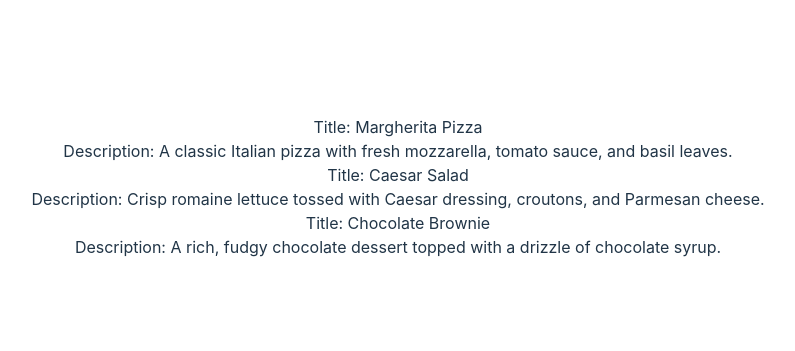
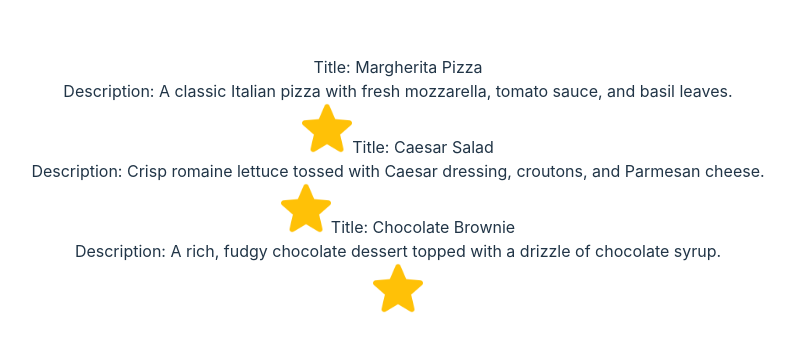
Before and after one commit to Ajarmahh/FoodRecipesProject-FrontEnd, a React (Vite) app: page / in a window 1280 px wide. Shown: the part 213-564 px from the top of the page, without its empty margins (242-1037 px from the left). Built offline with nearby package versions, Linux system fonts and the light colour scheme.

Commit message:
add toggle functionality for star state (preparation for favorites)

```diff
--- a/src/Card.jsx
+++ b/src/Card.jsx
@@ -1,8 +1,23 @@
+import { useState } from "react"
+import FilledStar from "../public/images/filled-star.png"
+import EmptyStar from "../public/images/star.png"
+
+
 function Card(props){
+    const[isFilled, setIsFilled] = useState(true);
+    function toggle(){
+        setIsFilled(!isFilled)
+    };
+
+    const status = isFilled ? FilledStar : EmptyStar;
+
     return(
         <>
+
             Title: { props.title} <br></br>
             Description: { props.text} <br></br>
+            <img onClick={toggle} src={status} width='50px' height='50px'/>
+
         </>
     )
 }
```
Also changed, not shown: public/images/filled-star.png (added), public/images/star.png (added).
